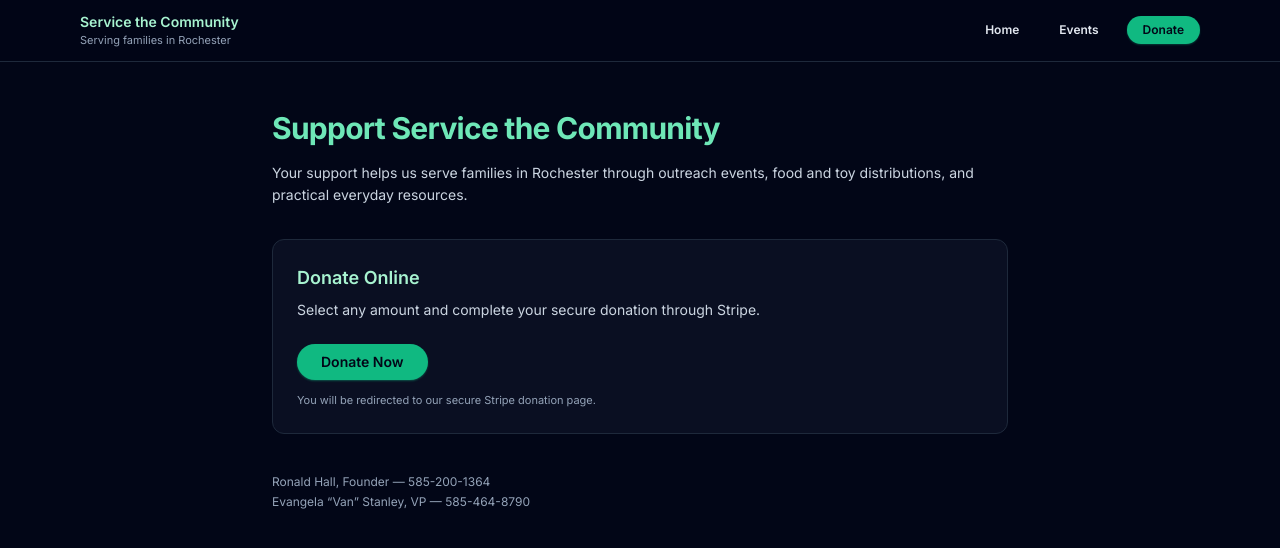
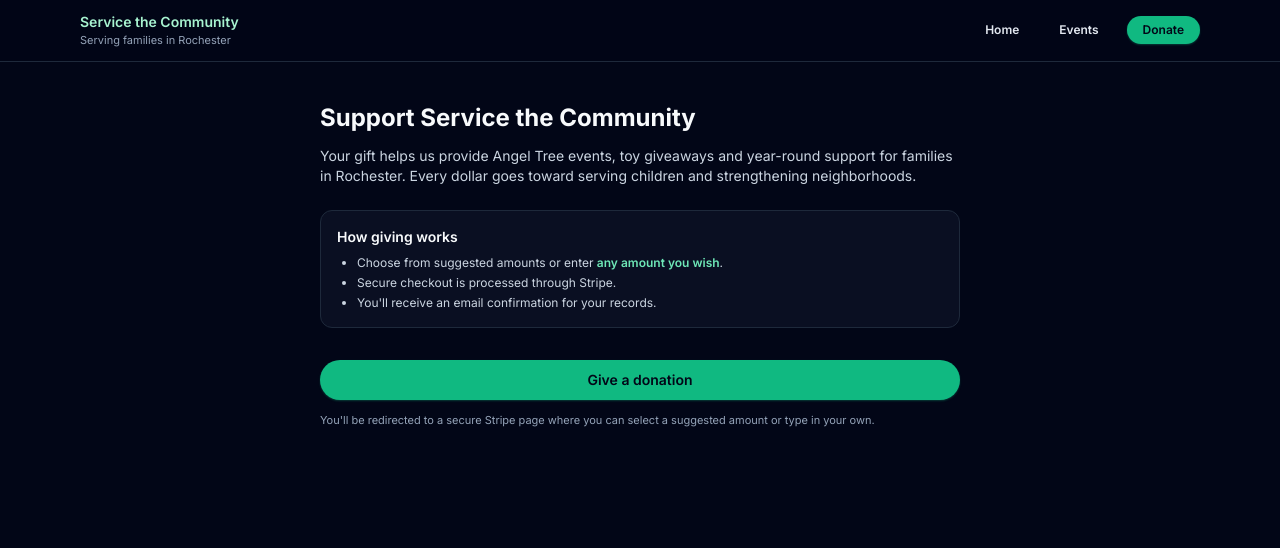
Before and after one commit to rohall2/service-the-community-site, a Next.js app: page /app/donate in a window 1280 px wide. Shown: the top 548 px of the page. Built offline with nearby package versions, Linux system fonts and the light colour scheme.

Commit message:
Update page.tsx

```diff
--- a/app/app/donate/page.tsx
+++ b/app/app/donate/page.tsx
@@ -1,46 +1,50 @@
+// app/donate/page.tsx
 import Link from "next/link";
 
 const STRIPE_DONATION_URL =
-  "https://buy.stripe.com/dRmcN44158Rogesb0WaIM00";
+  "https://buy.stripe.com/dRmcN44158Rogesb0WaIM00"; // update here if Stripe gives you a new link
 
 export default function DonatePage() {
   return (
-    <div className="mx-auto max-w-3xl px-4 py-12">
-      <h1 className="text-3xl font-bold tracking-tight text-emerald-300">
+    <div className="mx-auto max-w-2xl px-4 pb-16 pt-10">
+      <h1 className="text-2xl font-bold text-slate-50">
         Support Service the Community
       </h1>
-
-      <p className="mt-4 text-sm text-slate-300 leading-relaxed">
-        Your support helps us serve families in Rochester
-        through outreach events, food and toy distributions,
-        and practical everyday resources.
+      <p className="mt-3 text-sm text-slate-300">
+        Your gift helps us provide Angel Tree events, toy giveaways and
+        year-round support for families in Rochester. Every dollar goes toward
+        serving children and strengthening neighborhoods.
       </p>
 
-      <div className="mt-8 rounded-xl border border-slate-800 bg-slate-900/60 p-6">
-        <h2 className="text-lg font-semibold text-emerald-200">
-          Donate Online
-        </h2>
-        <p className="mt-2 text-sm text-slate-300">
-          Select any amount and complete your secure donation through Stripe.
-        </p>
+      <div className="mt-6 rounded-xl border border-slate-800 bg-slate-900/60 p-4 text-sm text-slate-200">
+        <p className="font-semibold text-slate-50">How giving works</p>
+        <ul className="mt-2 list-disc space-y-1 pl-5 text-xs text-slate-300">
+          <li>
+            Choose from suggested amounts or enter{" "}
+            <span className="font-semibold text-emerald-300">
+              any amount you wish
+            </span>
+            .
+          </li>
+          <li>Secure checkout is processed through Stripe.</li>
+          <li>You&apos;ll receive an email confirmation for your records.</li>
+        </ul>
+      </div>
 
+      <div className="mt-8 flex flex-col gap-3">
         <Link
           href={STRIPE_DONATION_URL}
           target="_blank"
           rel="noopener noreferrer"
-          className="mt-6 inline-flex items-center justify-center rounded-full bg-emerald-500 px-6 py-2 text-sm font-semibold text-slate-950 shadow-sm shadow-emerald-500/40 transition hover:bg-emerald-400"
+          className="inline-flex items-center justify-center rounded-full bg-emerald-500 px-6 py-2.5 text-sm font-semibold text-slate-950 shadow-sm shadow-emerald-500/30 transition hover:bg-emerald-400"
         >
-          Donate Now
+          Give a donation
         </Link>
 
-        <p className="mt-3 text-[11px] text-slate-400">
-          You will be redirected to our secure Stripe donation page.
+        <p className="text-[11px] text-slate-400">
+          You&apos;ll be redirected to a secure Stripe page where you can select
+          a suggested amount or type in your own.
         </p>
-      </div>
-
-      <div className="mt-10 text-xs text-slate-400 space-y-1">
-        <p>Ronald Hall, Founder — 585-200-1364</p>
-        <p>Evangela “Van” Stanley, VP — 585-464-8790</p>
       </div>
     </div>
   );
```
